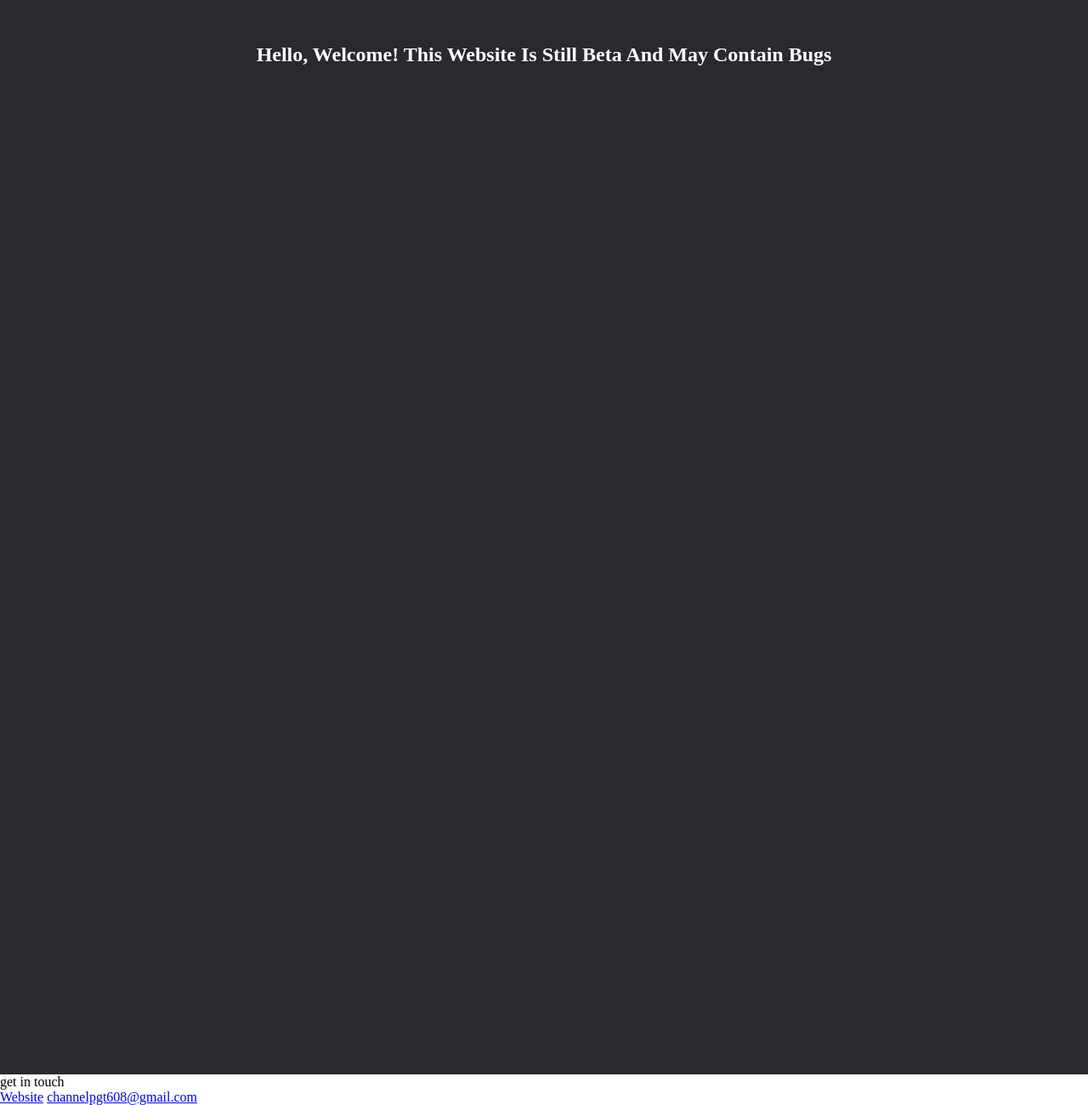
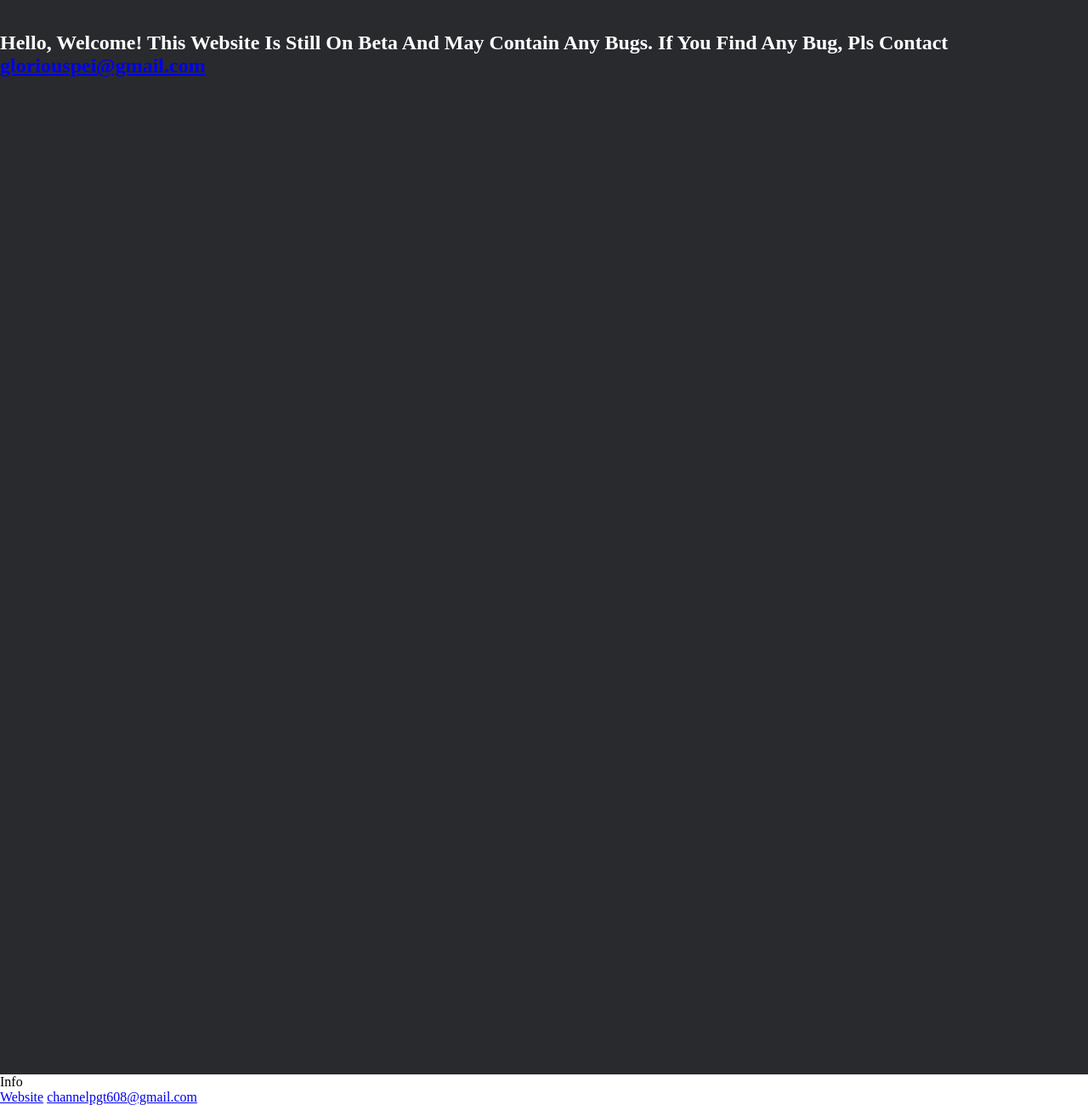
Before and after one commit to GloriousPei/Testing, a plain HTML site: page index.html in a window 1280 px wide. Shown: the part 336-1636 px from the top of the page at 85% size. Drawn offline with Linux system fonts and the light colour scheme.

Commit message:
Update index.html

```diff
--- a/index.html
+++ b/index.html
@@ -9,7 +9,7 @@
 </head>
   <body>
   <section class="container">
-    <h1>Hello, Welcome! This Website Is Still Beta And May Contain Bugs</h1>
+    <h1>Hello, Welcome! This Website Is Still On Beta And May Contain Any Bugs. If You Find Any Bug, Pls Contact <a class="link" href="mailto:gloriouspei@gmail.com" target="_blank">gloriouspei@gmail.com</a> </h1>
   </section>
   <section></section>
   <div class="cursor"></div>
@@ -18,7 +18,7 @@
   <!--  This Code is for only the floating card in right bottom corner -->
   <!-- ********************  -->
   <div class="float-text">
-    <p>get in touch</p>
+    <p>Info</p>
   </div>
   <div class="float-card-info">
     <i class="gg-close-r"></i>
```
